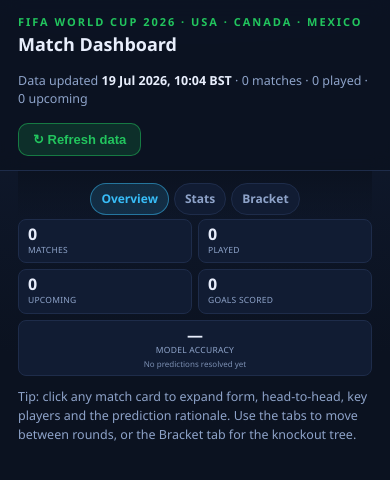
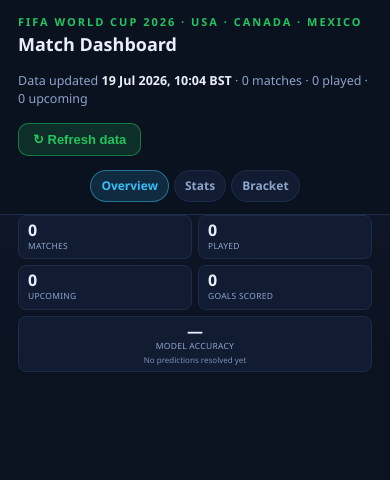
Before and after one commit to dovahkeen79/worldcup-2026-dashboard, a Flask app: page / in a window 390 px wide. Shown: the top 480 px of the page. Run offline with Flask 3, Linux system fonts and the light colour scheme; data that the repository does not hold is empty.

Commit message:
Fix sticky-header overlap on Overview; remove Overview tip
- Issue 1: the tabs were a SECOND sticky element pinned at a hardcoded top:57px
  with a background that faded to transparent, so scrolling content showed
  through and the header/tabs collided (worse on mobile where the header grows
  taller than 57px). Tabs now live INSIDE the sticky header as one solid,
  self-sizing block (no hardcoded offset), and the header is near-opaque — so
  content scrolls cleanly beneath with no overlap/see-through, desktop + mobile.
- Issue 2: removed the "Tip: click any match card…" line from the Overview tab.

Co-Authored-By: Claude Opus 4.8 (1M context) <noreply@anthropic.com>

```diff
--- a/templates/dashboard.html
+++ b/templates/dashboard.html
@@ -19,7 +19,7 @@
   .wrap{max-width:1180px;margin:0 auto;padding:0 18px 60px;}
 
   header{position:sticky;top:0;z-index:20;backdrop-filter:blur(8px);
-    background:rgba(11,18,32,.86);border-bottom:1px solid var(--line);}
+    background:rgba(11,18,32,.96);border-bottom:1px solid var(--line);}
   .head-in{max-width:1180px;margin:0 auto;padding:14px 18px;display:flex;
     align-items:center;gap:14px;flex-wrap:wrap;}
   .brand{font-weight:800;font-size:18px;}
@@ -34,8 +34,9 @@
   .btn:disabled{opacity:.6;cursor:progress;}
   .btn.primary{background:rgba(34,197,94,.16);border-color:rgba(34,197,94,.5);color:var(--accent);}
 
-  .tabs{display:flex;flex-wrap:wrap;justify-content:center;gap:6px;padding:12px 0 4px;position:sticky;top:57px;
-    z-index:15;background:linear-gradient(180deg,var(--bg),transparent);}
+  /* tabs live INSIDE the sticky header now (one solid, self-sizing sticky bar) */
+  .tabs-wrap{max-width:1180px;margin:0 auto;padding:0 18px 12px;}
+  .tabs{display:flex;flex-wrap:wrap;justify-content:center;gap:6px;}
   .tab{white-space:nowrap;padding:8px 14px;border-radius:999px;border:1px solid var(--line);
     background:var(--panel);color:var(--muted);font-size:13px;font-weight:700;cursor:pointer;}
   .tab.active{background:rgba(56,189,248,.15);border-color:rgba(56,189,248,.5);color:var(--accent2);}
@@ -180,10 +181,10 @@
     <button class="btn primary" id="refreshBtn" onclick="refresh()">↻ Refresh data</button>
     {% endif %}
   </div>
+  <div class="tabs-wrap"><div class="tabs" id="tabs"></div></div>
 </header>
 
 <div class="wrap">
-  <div class="tabs" id="tabs"></div>
   <div id="liveNote"></div>
   <div class="toolbar">
     <input class="search" id="search" placeholder="🔎 Filter by team (e.g. England, Argentina)…" oninput="onFilter(this.value)">
@@ -316,7 +317,6 @@ function renderOverview(){
     h+=`<div class="panel"><h3>Biggest results so far</h3>`+
       s.highlights.map(x=>`<div class="fav"><span>${flagInline(x.home)}${esc(x.home)} <b>${x.home_score}–${x.away_score}</b> ${flagInline(x.away)}${esc(x.away)}</span><span class="kv">${esc(x.stage)}</span></div>`).join("")+`</div>`;
   }
-  h+=`<p class="hint">Tip: click any match card to expand form, head-to-head, key players and the prediction rationale. Use the tabs to move between rounds, or the Bracket tab for the knockout tree.</p>`;
   return h;
 }
 
```
